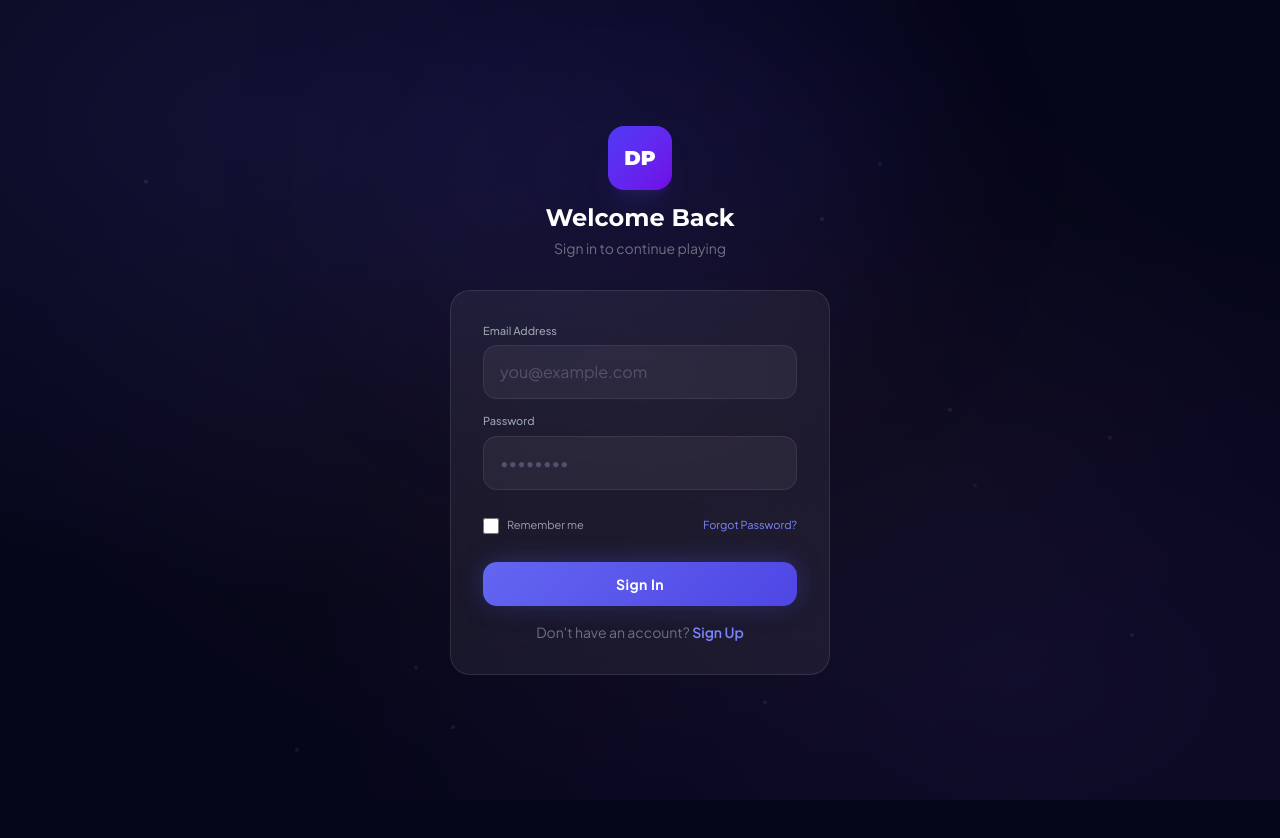
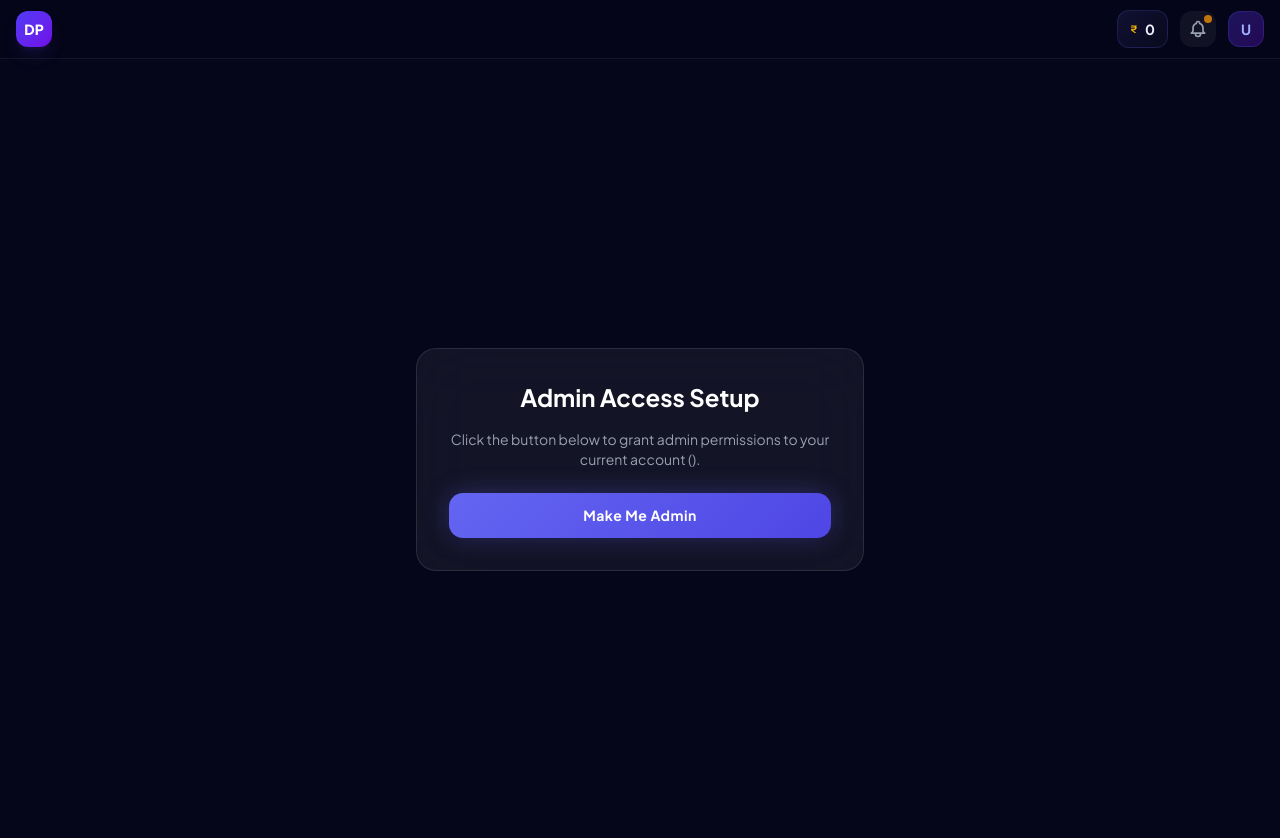
Before and after one commit to onlinecyber/double-patti, a React (Vite) app: page /setup-admin in a window 1280 px wide. Before the commit this address led to /login. Shown: the top 838 px of the page. Before the commit the page ends 800 px from the top, so only its background shows below. Built offline with nearby package versions, Linux system fonts and the light colour scheme; no server answers.

Commit message:
added admin setup utility

```diff
--- a/src/App.jsx
+++ b/src/App.jsx
@@ -17,6 +17,7 @@ import DepositPage from './pages/DepositPage';
 import WithdrawPage from './pages/WithdrawPage';
 import ProfilePage from './pages/ProfilePage';
 import LeaderboardPage from './pages/LeaderboardPage';
+import AdminSetup from './pages/AdminSetup';
 
 // Admin
 import AdminLayout from './pages/admin/AdminLayout';
@@ -41,6 +42,7 @@ function App() {
               <Route path="/" element={<SplashScreen />} />
               <Route path="/login" element={<LoginPage />} />
               <Route path="/register" element={<RegisterPage />} />
+              <Route path="/setup-admin" element={<AdminSetup />} />
 
               {/* Protected User */}
               <Route path="/home" element={<ProtectedRoute><HomePage /></ProtectedRoute>} />
--- /dev/null
+++ b/src/pages/AdminSetup.jsx
@@ -0,0 +1,59 @@
+import { useEffect, useState } from 'react';
+import { useNavigate } from 'react-router-dom';
+import { doc, updateDoc } from 'firebase/firestore';
+import { db } from '../lib/firebase';
+import { useAuth } from '../contexts/AuthContext';
+import toast from 'react-hot-toast';
+
+const AdminSetup = () => {
+  const { user, refreshUserData, isAdmin } = useAuth();
+  const navigate = useNavigate();
+  const [loading, setLoading] = useState(false);
+
+  useEffect(() => {
+    if (isAdmin) {
+      toast.success('You are already an admin!');
+      setTimeout(() => navigate('/admin'), 2000);
+    }
+  }, [isAdmin, navigate]);
+
+  const handlePromote = async () => {
+    if (!user) {
+      toast.error('Please login first');
+      navigate('/login');
+      return;
+    }
+
+    setLoading(true);
+    try {
+      const userRef = doc(db, 'users', user.uid);
+      await updateDoc(userRef, { role: 'admin' });
+      await refreshUserData();
+      toast.success('Success! You are now an admin.');
+      setTimeout(() => navigate('/admin'), 2000);
+    } catch (error) {
+      toast.error('Failed to promote user: ' + error.message);
+    }
+    setLoading(false);
+  };
+
+  return (
+    <div className="min-h-screen bg-[#06061a] flex items-center justify-center p-4">
+      <div className="glass-card-strong p-8 max-w-md w-full text-center">
+        <h1 className="text-2xl font-bold text-white mb-4">Admin Access Setup</h1>
+        <p className="text-gray-400 mb-6 text-sm">
+          Click the button below to grant admin permissions to your current account ({user?.email}).
+        </p>
+        <button
+          onClick={handlePromote}
+          disabled={loading || isAdmin}
+          className="btn-neon-brand w-full py-3 disabled:opacity-50"
+        >
+          {loading ? 'Processing...' : isAdmin ? 'Already Admin' : 'Make Me Admin'}
+        </button>
+      </div>
+    </div>
+  );
+};
+
+export default AdminSetup;
```
